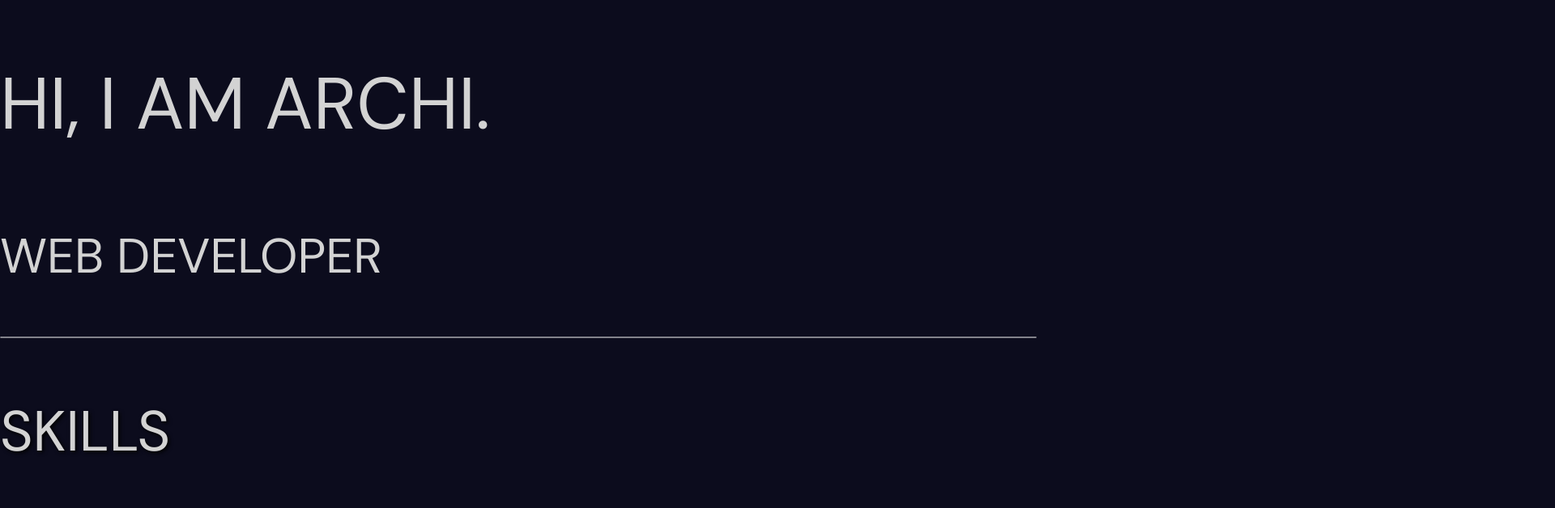
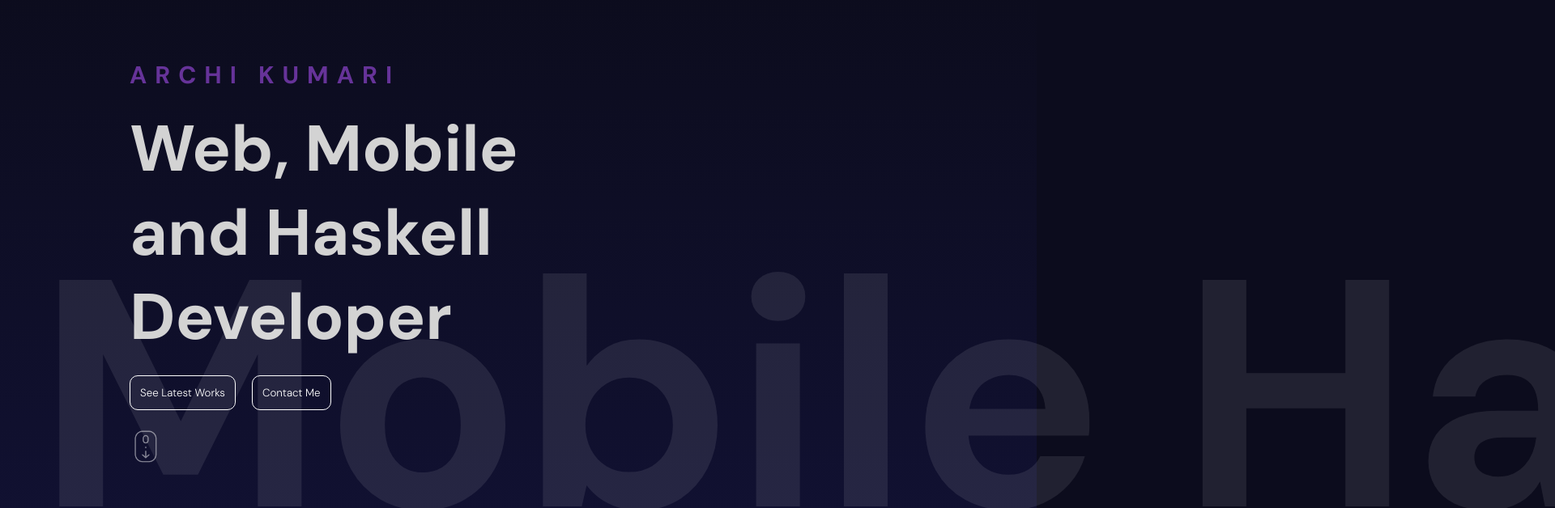
Before and after one commit to archiKumari/my_portfolio, a React (Create React App) app: page / in a window 1280 px wide. Shown: the part 120-748 px from the top of the page at 81% size, 1920 px wide, since content can reach past the window. Built offline with nearby package versions, Linux system fonts and the light colour scheme.

Commit message:
Hero section text and animations added

```diff
--- a/src/App.css
+++ b/src/App.css
@@ -20,6 +20,7 @@ body{
 
 section{
   scroll-snap-align: center;
+  height: 100vh;
 }
 
 a{
--- a/src/Components/HeroSection/HeroSection.css
+++ b/src/Components/HeroSection/HeroSection.css
@@ -1,7 +1,62 @@
-.heading1 {
-    font-size: 90px;
+.hero {
+  height: 85vh;
+  background: linear-gradient(180deg, rgb(12, 12, 29), rgb(17, 17, 50));
+  position: relative;
+}
+
+.wrapper {
+  max-width: 1366px;
+  height: 100%;
+  margin: auto;
+  /* border: 2px solid white; */
+
+  .text-container {
+    /* border: 2px solid white; */
+    height: 100%;
+    width: 65%;
+    /* text-align: center; */
+    /* margin: auto; */
+    display: flex;
+    flex-direction: column;
+    justify-content: center;
+    gap: 20px;
   }
 
-  .heading2 {
-    font-size: 60px;
+  h2 {
+    font-size: 30px;
+    color: rebeccapurple;
+    letter-spacing: 10px;
+    margin: 0;
   }
+
+  h1 {
+    font-size: 80px;
+    margin: 0;
+  }
+
+  .buttons {
+    button {
+      padding: 12px;
+      border: 1px solid white;
+      border-radius: 10px;
+      background-color: transparent;
+      color: white;
+      margin-right: 20px;
+      font-weight: 300;
+    }
+  }
+
+  img {
+    width: 40px;
+  }
+}
+
+.sliding-text-container{
+  position: absolute;
+  font-size: 50vh;
+  bottom: -90px;
+  white-space: nowrap;
+  color: rgb(255,255,255,0.09);
+  width: 50%;
+  font-weight: bold;
+}
--- a/src/Components/HeroSection/HeroSection.jsx
+++ b/src/Components/HeroSection/HeroSection.jsx
@@ -1,11 +1,77 @@
+import { motion } from "framer-motion";
+
 import "./HeroSection.css";
+import scrollImg from "../../Assets/scroll.png";
 
 const HeroSection = () => {
+  const textVariants = {
+    initial: {
+      x: -500,
+      opacity: 0,
+    },
+    animate: {
+      x: 0,
+      opacity: 1,
+      transition: {
+        duration: 1,
+        staggerChildren: 0.2,
+      },
+    },
+    scrollButton: {
+      opacity: 0,
+      y: 10,
+      transition: {
+        duration: 2,
+        repeat: Infinity,
+      },
+    },
+  };
+
+  const sliderVariants = {
+    initial: {
+      x: 0,
+    },
+    animate: {
+      x: "-300%",
+      opacity: 1,
+      transition: {
+        duration: 20,
+        repeat: Infinity,
+        repeatType: "mirror"
+      },
+    },
+  };
+
   return (
-    <div>
-      <p className="heading1">HI, I AM ARCHI.</p>
-      {/* <p className="heading2">SOFTWARE, WEB AND MOBILE DEVELOPER</p> */}
-      <p className="heading2">WEB DEVELOPER</p>
+    <div className="hero">
+      <div className="wrapper">
+        <motion.div
+          className="text-container"
+          variants={textVariants}
+          initial="initial"
+          animate="animate"
+        >
+          <motion.h2 variants={textVariants}>ARCHI KUMARI</motion.h2>
+          <motion.h1 variants={textVariants}>
+            Web, Mobile and Haskell Developer{" "}
+          </motion.h1>
+          <motion.div variants={textVariants} className="buttons">
+            <motion.button variants={textVariants}>
+              See Latest Works
+            </motion.button>
+            <motion.button variants={textVariants}>Contact Me</motion.button>
+          </motion.div>
+          <motion.img
+            src={scrollImg}
+            alt="scroll indicator"
+            variants={textVariants}
+            animate="scrollButton"
+          />
+        </motion.div>
+      </div>
+      <motion.div className="sliding-text-container" variants={sliderVariants} initial="initial" animate="animate">
+        Web Mobile Haskell UI UX
+      </motion.div>
     </div>
   );
 };
```
Also changed, not shown: src/Assets/scroll.png (added).
